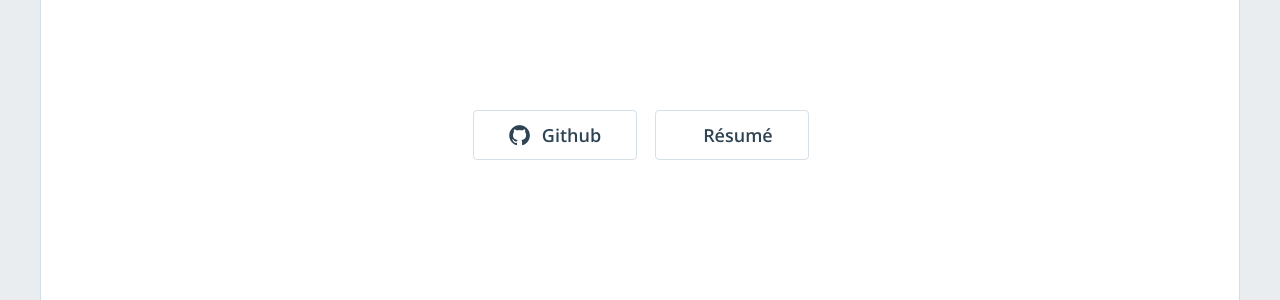
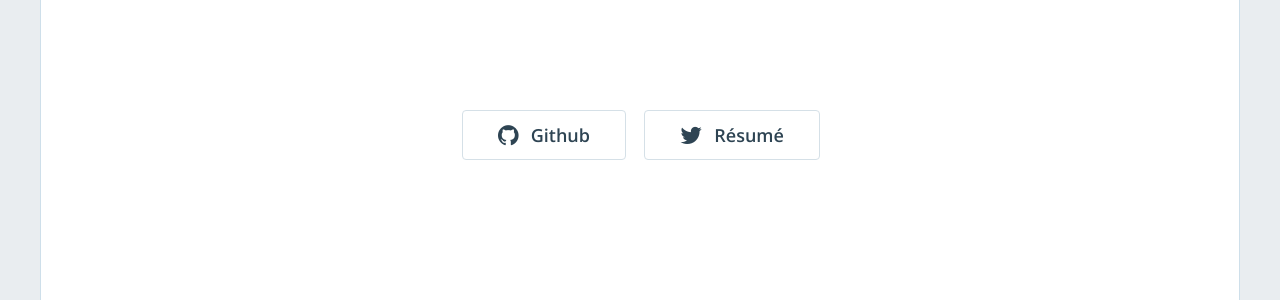
Before and after one commit to mashadchowdhury/mashadchowdhury.github.io, a Jekyll site: the page built from index.html, in a window 1280 px wide. Shown: the part 281-581 px from the top of the page. Built offline with Jekyll 4.4.1, drawn with Linux system fonts in a browser that asks for light colours; nearby versions of some CDN libraries; the list of posts is cut into pages by our own code.

Commit message:
Update home-hero.html

```diff
--- a/_includes/home-hero.html
+++ b/_includes/home-hero.html
@@ -30,7 +30,7 @@
               <a href="https://{{ site.data.global.medium }}"><button class="btn btn-default btn-lg"><i class="fa fa-medium fa-lg"></i>Medium</button></a>
             {% endif %}
             {% if site.cv_url != '' %}
-              <a href="{{ site.data.global.cv_url }}"><button class="btn btn-default btn-lg"><i class="fa fa-scroll fa-lg"></i>Résumé</button></a>
+              <a href="{{ site.data.global.cv_url }}"><button class="btn btn-default btn-lg"><i class="fa fa-twitter fa-lg"></i>Résumé</button></a>
             {% endif %}
 
           </div>
```
